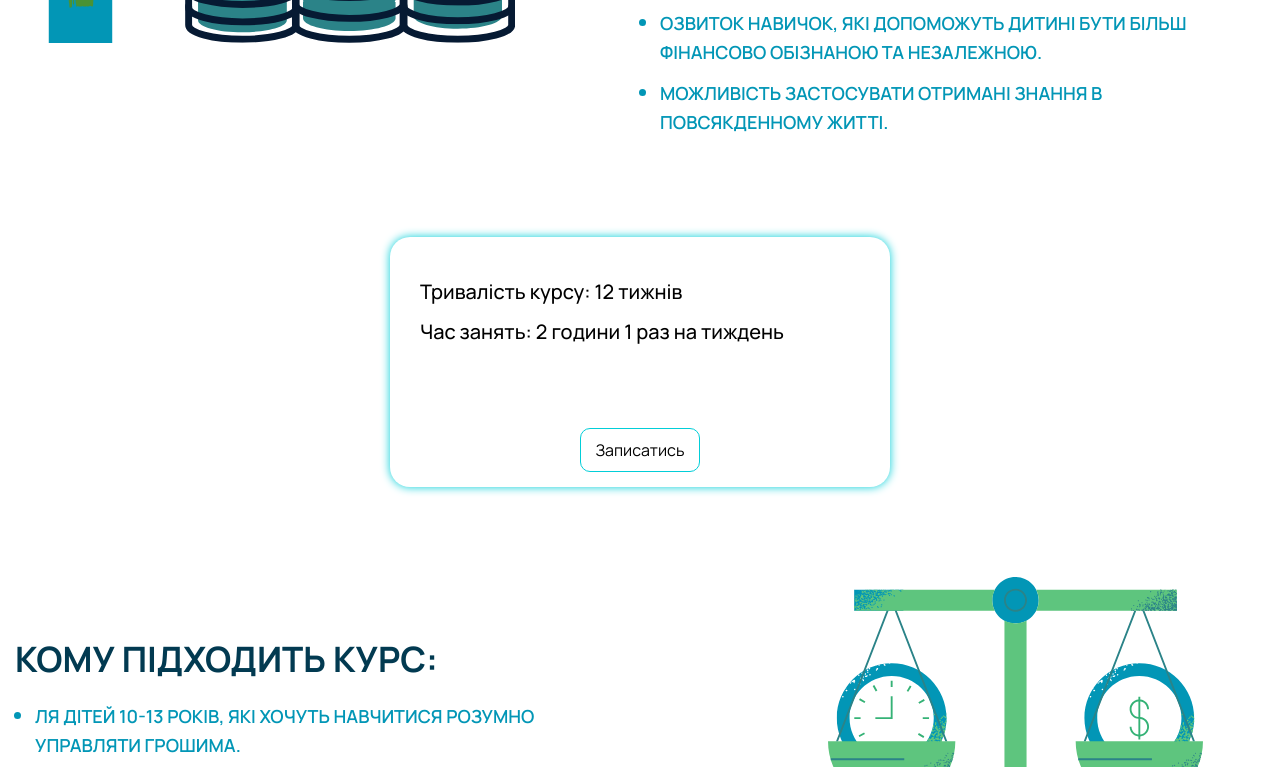
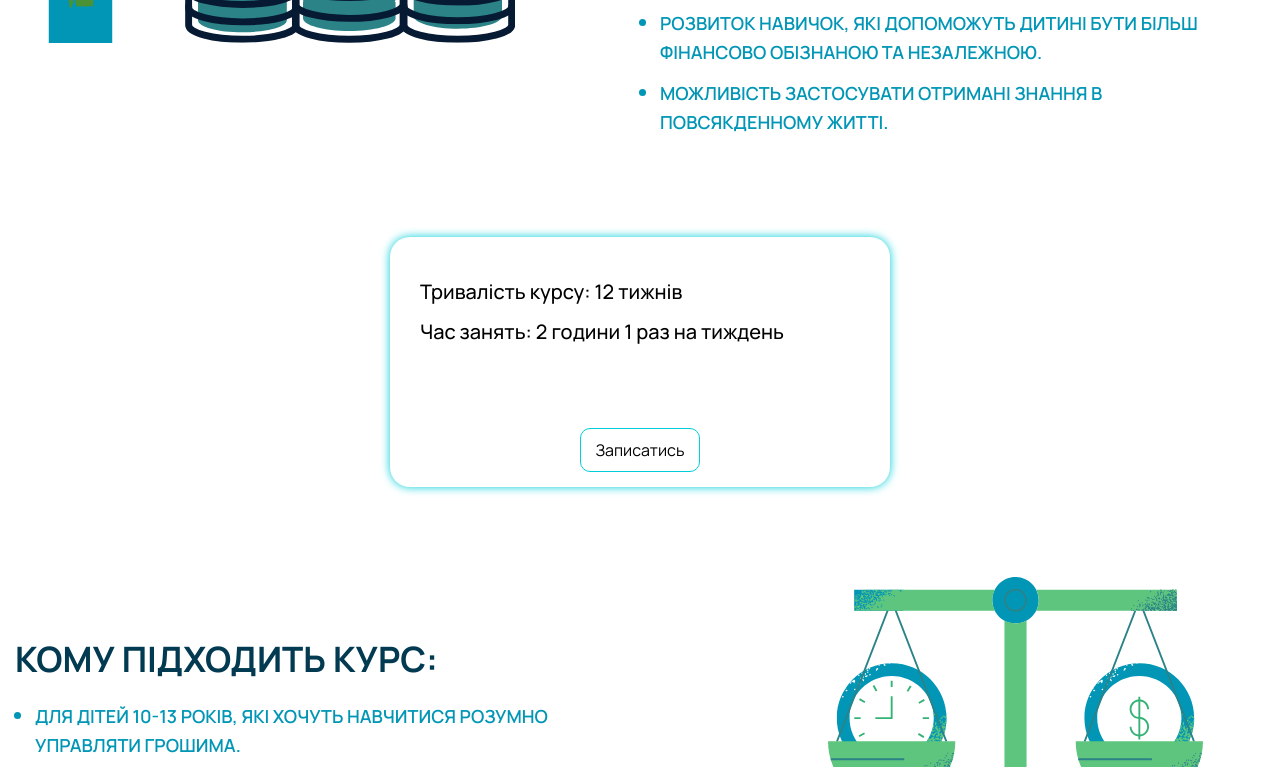
Before and after one commit to EiNzp/IQ-200, a plain HTML site: page ua/financial-literacy.html in a window 1280 px wide. Shown: the part 1155-1922 px from the top of the page. Drawn offline with nearby package versions, Linux system fonts and the light colour scheme.

Commit message:
Update financial-literacy.html

```diff
--- a/ua/financial-literacy.html
+++ b/ua/financial-literacy.html
@@ -164,7 +164,7 @@
                         </li>
                         <li class="advantages-financial-literacy__list-item">Викладання від досвідчених фінансових
                            експертів та педагогів.</li>
-                        <li class="advantages-financial-literacy__list-item">озвиток навичок, які допоможуть дитині бути
+                        <li class="advantages-financial-literacy__list-item">Розвиток навичок, які допоможуть дитині бути
                            більш фінансово обізнаною та незалежною.
                         </li>
                         <li class="advantages-financial-literacy__list-item">Можливість застосувати отримані знання в
@@ -228,7 +228,7 @@
                         Кому підходить курс:
                      </h2>
                      <ul class="who-is-it-for__list">
-                        <li class="who-is-it-for__list-item">ля дітей 10-13 років, які хочуть навчитися розумно
+                        <li class="who-is-it-for__list-item">Для дітей 10-13 років, які хочуть навчитися розумно
                            управляти грошима.</li>
                         <li class="who-is-it-for__list-item">Для тих, хто хоче розвивати здорові фінансові звички та
                            заощаджувати на важливі цілі.
```
